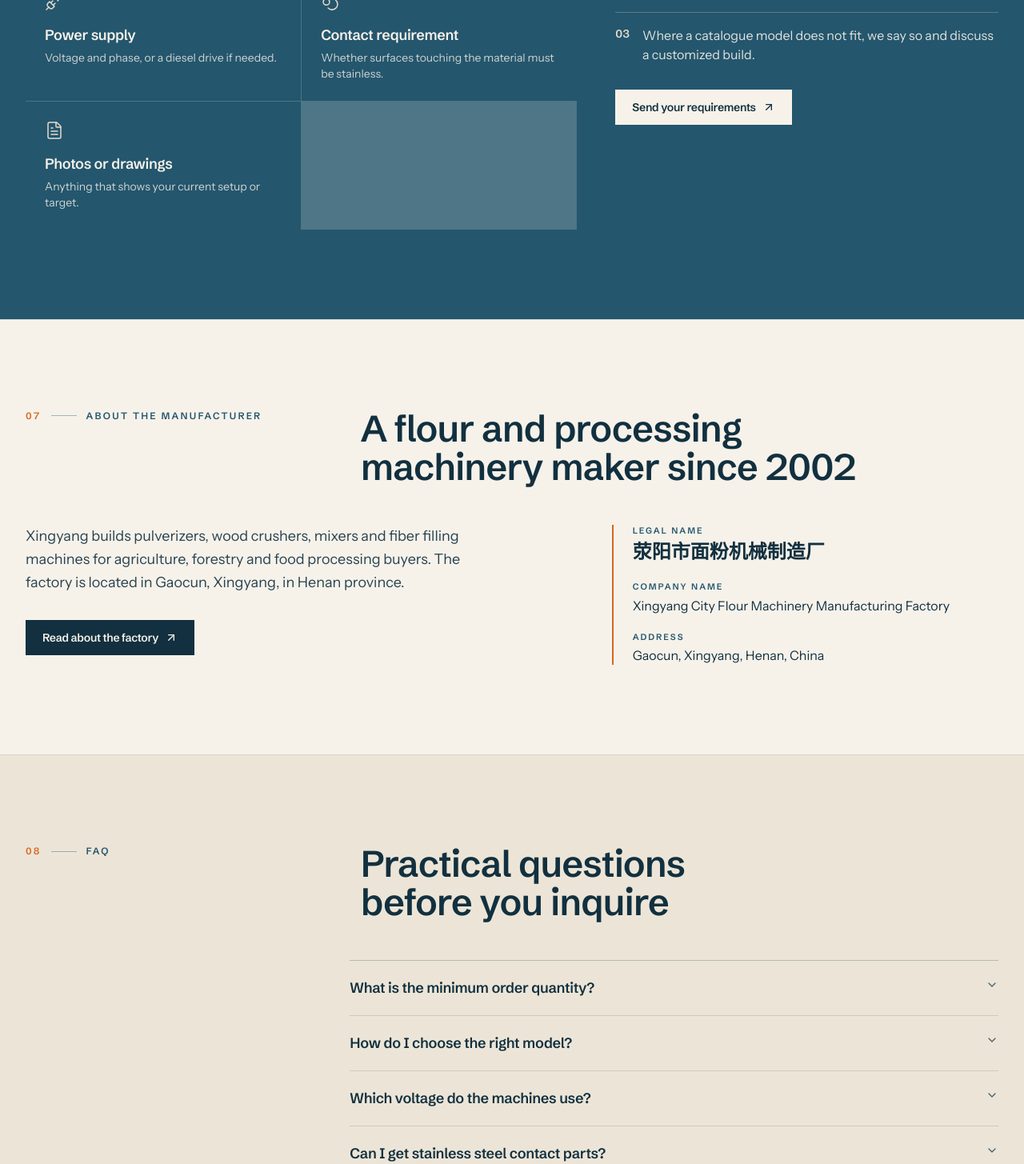
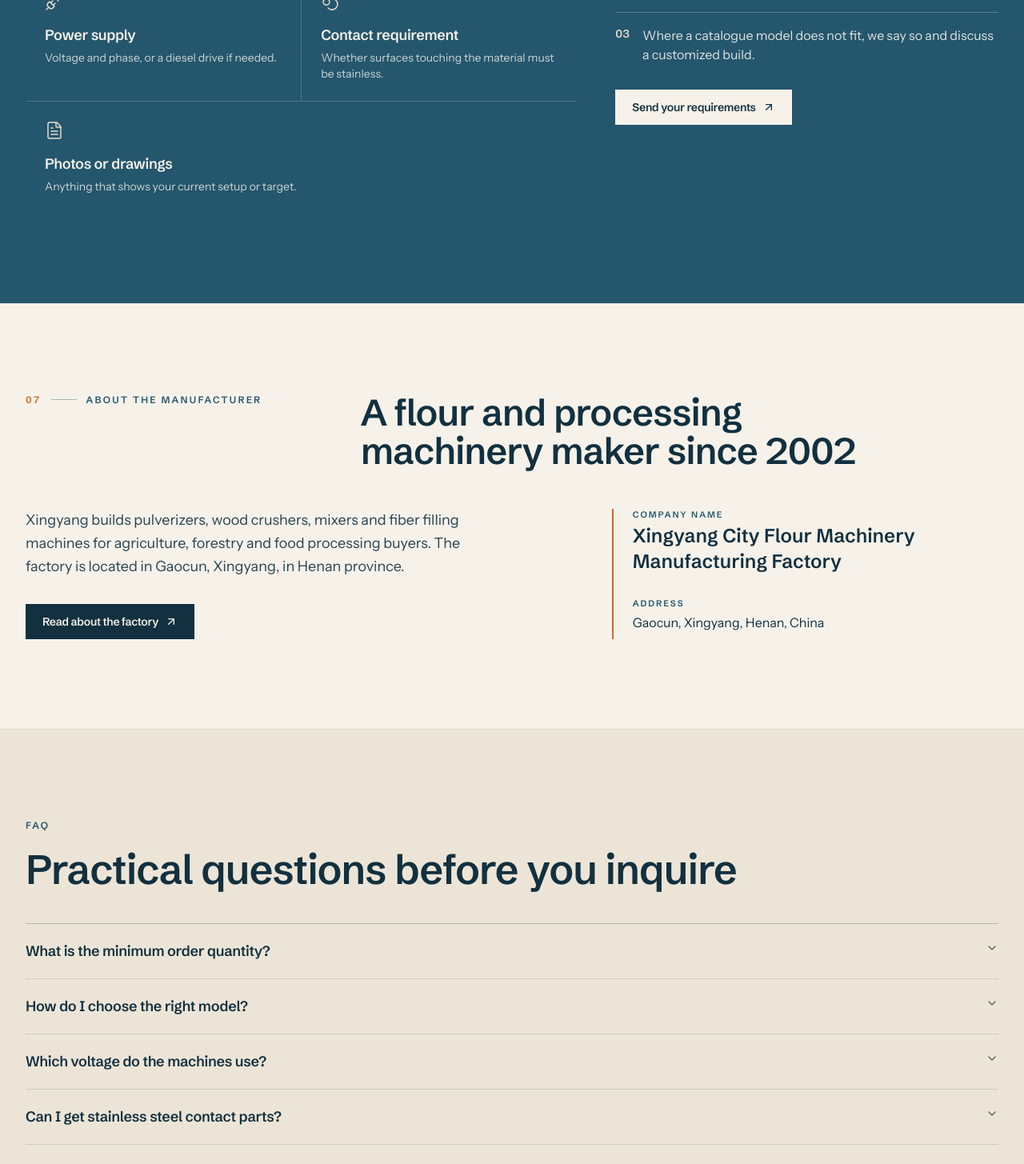
Before and after one commit to luqite-ux/xingyangglobal, a Next.js app: page / in a window 1280 px wide. Shown: the part 6880-8335 px from the top of the page at 80% size. Built offline with nearby package versions, Linux system fonts and the light colour scheme.

Commit message:
fix: tighten homepage layout and remove Chinese copy

```diff
--- a/app/about/page.tsx
+++ b/app/about/page.tsx
@@ -40,8 +40,7 @@ export default function AboutPage() {
           <Reveal className="lg:col-span-7" delay={1}>
             <dl className="grid border-t border-ink/20">
               {[
-                ['Registered name', site.legalNameZh],
-                ['English display name', site.displayName],
+                ['Company name', site.displayName],
                 ['Address', site.address],
                 ['Founded', String(site.founded)],
                 ['Minimum order', site.moq],
--- a/app/api/captcha/route.ts
+++ b/app/api/captcha/route.ts
@@ -18,14 +18,14 @@ type CaptchaRouteDependencies = {
 
 const FORM_SCOPE_PATTERN = /^[A-Za-z0-9_-]{16,160}$/
 const NO_STORE_HEADERS = { 'Cache-Control': 'no-store, max-age=0' }
-const SERVICE_UNAVAILABLE = { error: '验证码服务暂时不可用，请稍后重试' }
+const SERVICE_UNAVAILABLE = { error: 'The verification service is temporarily unavailable. Please try again.' }
 
 function createCaptchaGetHandler(dependencies: CaptchaRouteDependencies = {}) {
   return async function GET(request: Request) {
     const scope = new URL(request.url).searchParams.get('scope')?.trim() ?? ''
     if (!FORM_SCOPE_PATTERN.test(scope)) {
       return Response.json(
-        { error: '验证码请求无效' },
+        { error: 'Invalid verification request.' },
         { status: 400, headers: NO_STORE_HEADERS },
       )
     }
--- a/components/home/about-section.tsx
+++ b/components/home/about-section.tsx
@@ -24,12 +24,8 @@ export function AboutSection() {
         </Reveal>
         <Reveal as="dl" delay={1} className="grid gap-5 border-l-2 border-ember pl-6 md:col-span-5 md:col-start-8">
           <div>
-            <dt className="eyebrow !text-[0.68rem]">Legal name</dt>
-            <dd lang="zh-Hans" className="mt-1 font-display text-2xl font-semibold text-ink">{site.legalNameZh}</dd>
-          </div>
-          <div>
             <dt className="eyebrow !text-[0.68rem]">Company name</dt>
-            <dd className="mt-1 text-ink">{site.displayName}</dd>
+            <dd className="mt-1 font-display text-2xl font-semibold text-ink">{site.displayName}</dd>
           </div>
           <div>
             <dt className="eyebrow !text-[0.68rem]">Address</dt>
--- a/components/home/faq-section.tsx
+++ b/components/home/faq-section.tsx
@@ -1,21 +1,26 @@
 import { faqs } from '@/lib/faq'
 import { localize } from '@/lib/i18n'
-import { Section, SectionHeading } from '@/components/site/section'
+import { Section } from '@/components/site/section'
 import { Reveal } from '@/components/site/reveal'
 import { Accordion, AccordionContent, AccordionItem, AccordionTrigger } from '@/components/ui/accordion'
 
 export function FaqSection() {
   return (
     <Section id="faq" tone="deep">
-      <SectionHeading id="faq" index="08" eyebrow="FAQ" title="Practical questions before you inquire" />
-      <Reveal className="mt-12 md:ml-[33.333%]">
+      <Reveal className="max-w-4xl">
+        <p className="eyebrow">FAQ</p>
+        <h2 id="faq-title" className="mt-5 text-[clamp(2rem,4vw,3.5rem)] font-semibold leading-[1.04]">
+          Practical questions before you inquire
+        </h2>
+      </Reveal>
+      <Reveal className="mt-10">
         <Accordion type="single" collapsible className="border-t border-ink/25">
           {faqs.map((item) => (
             <AccordionItem key={item.id} value={item.id} className="border-ink/15">
               <AccordionTrigger className="min-h-11 rounded-none py-5 font-display text-base font-semibold text-ink hover:text-ember-text hover:no-underline focus-visible:ring-ember md:text-lg">
                 {localize(item.question)}
               </AccordionTrigger>
-              <AccordionContent className="max-w-2xl text-base leading-relaxed text-muted-foreground">
+              <AccordionContent className="max-w-4xl text-base leading-relaxed text-muted-foreground">
                 {localize(item.answer)}
               </AccordionContent>
             </AccordionItem>
--- a/components/home/quality-and-fit.tsx
+++ b/components/home/quality-and-fit.tsx
@@ -31,7 +31,12 @@ export function QualityAndFit() {
       <div className="mt-14 grid gap-12 lg:grid-cols-12">
         <ul className="grid gap-px bg-paper/20 sm:grid-cols-2 lg:col-span-7">
           {provide.map(({ icon: Icon, title, text }, index) => (
-            <Reveal as="li" key={title} delay={index % 2} className="bg-mineral p-6">
+            <Reveal
+              as="li"
+              key={title}
+              delay={index % 2}
+              className={`bg-mineral p-6 ${index === provide.length - 1 ? 'sm:col-span-2' : ''}`}
+            >
               <Icon className="size-6 text-flour" strokeWidth={1.5} aria-hidden="true" />
               <h3 className="mt-4 text-lg font-semibold text-paper">{title}</h3>
               <p className="mt-1 text-sm text-paper/80">{text}</p>
--- a/components/site/site-footer.tsx
+++ b/components/site/site-footer.tsx
@@ -16,9 +16,6 @@ export function SiteFooter() {
           <Wordmark />
           <p className="mt-5 max-w-sm text-sm leading-relaxed text-muted-foreground">
             {site.displayName}. Grinding, crushing, mixing and filling equipment, made in Gaocun, Xingyang since {site.founded}.
-          </p>
-          <p lang="zh-Hans" className="mt-3 text-sm font-medium text-ink">
-            {site.legalNameZh}
           </p>
           <address className="mt-6 grid gap-1 text-sm not-italic text-ink/85">
             <a href={`mailto:${site.email}`} className="inline-flex min-h-11 items-center gap-2.5 hover:text-ember-text">
--- a/lib/inquiry-captcha.ts
+++ b/lib/inquiry-captcha.ts
@@ -182,7 +182,7 @@ function renderSvg(answer: string, nonce: string) {
     })
     .join('')
 
-  return `<svg xmlns="http://www.w3.org/2000/svg" width="160" height="56" viewBox="0 0 160 56" role="img" aria-label="验证码图片"><rect width="160" height="56" rx="8" fill="#f8fafc"/><g fill="none" stroke="#94a3b8" stroke-width="1" opacity=".55">${lines}</g><g fill="#0f172a">${glyphs}</g></svg>`
+  return `<svg xmlns="http://www.w3.org/2000/svg" width="160" height="56" viewBox="0 0 160 56" role="img" aria-label="Verification code image"><rect width="160" height="56" rx="8" fill="#f8fafc"/><g fill="none" stroke="#94a3b8" stroke-width="1" opacity=".55">${lines}</g><g fill="#0f172a">${glyphs}</g></svg>`
 }
 
 
--- a/lib/site.ts
+++ b/lib/site.ts
@@ -1,6 +1,5 @@
 export const site = {
   url: 'https://xingyangglobal.com',
-  legalNameZh: '荥阳市面粉机械制造厂',
   displayName: 'Xingyang City Flour Machinery Manufacturing Factory',
   wordmark: { primary: 'XINGYANG', secondary: 'FLOUR MACHINERY' },
   email: 'info@xingyangglobal.com',
```
